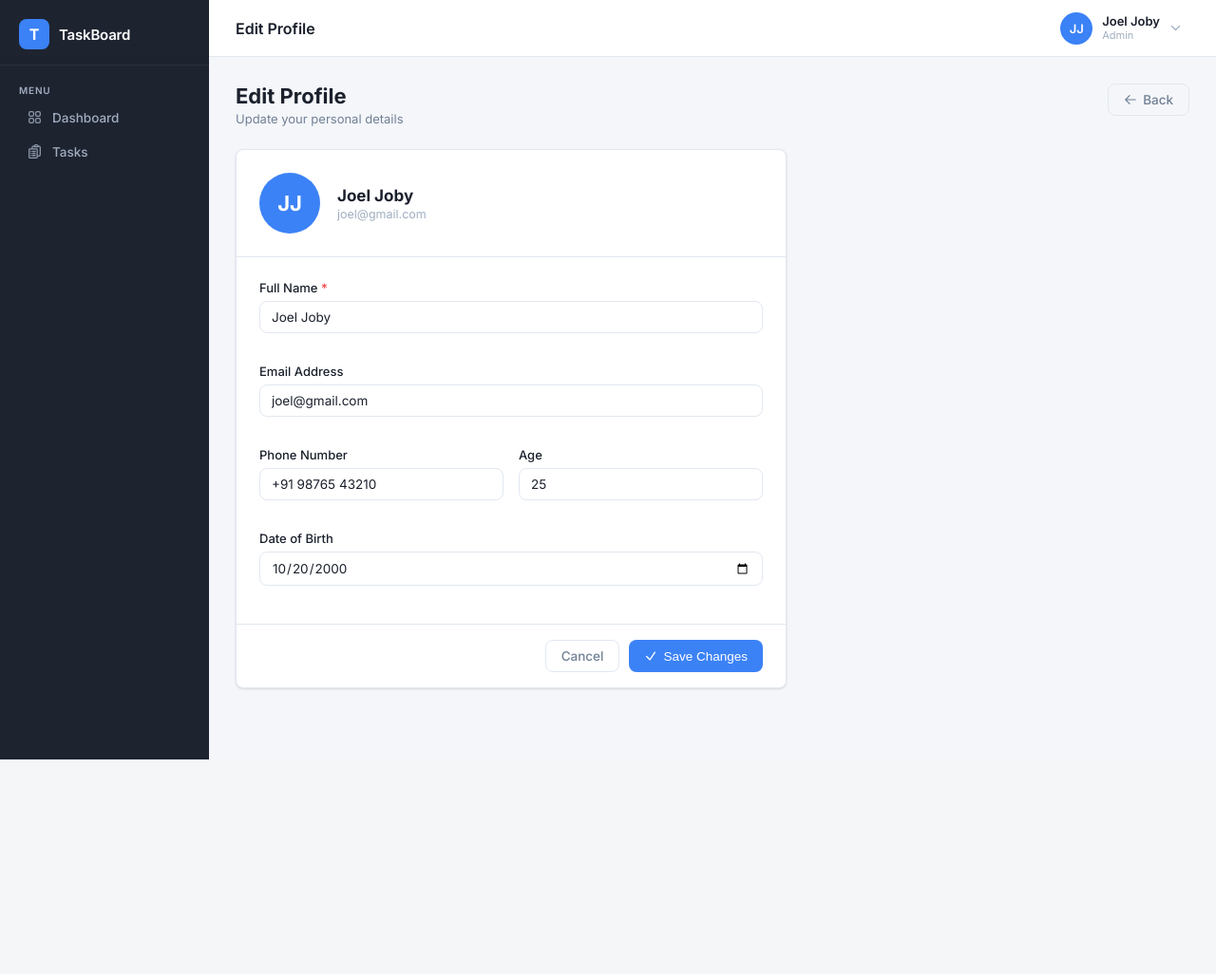
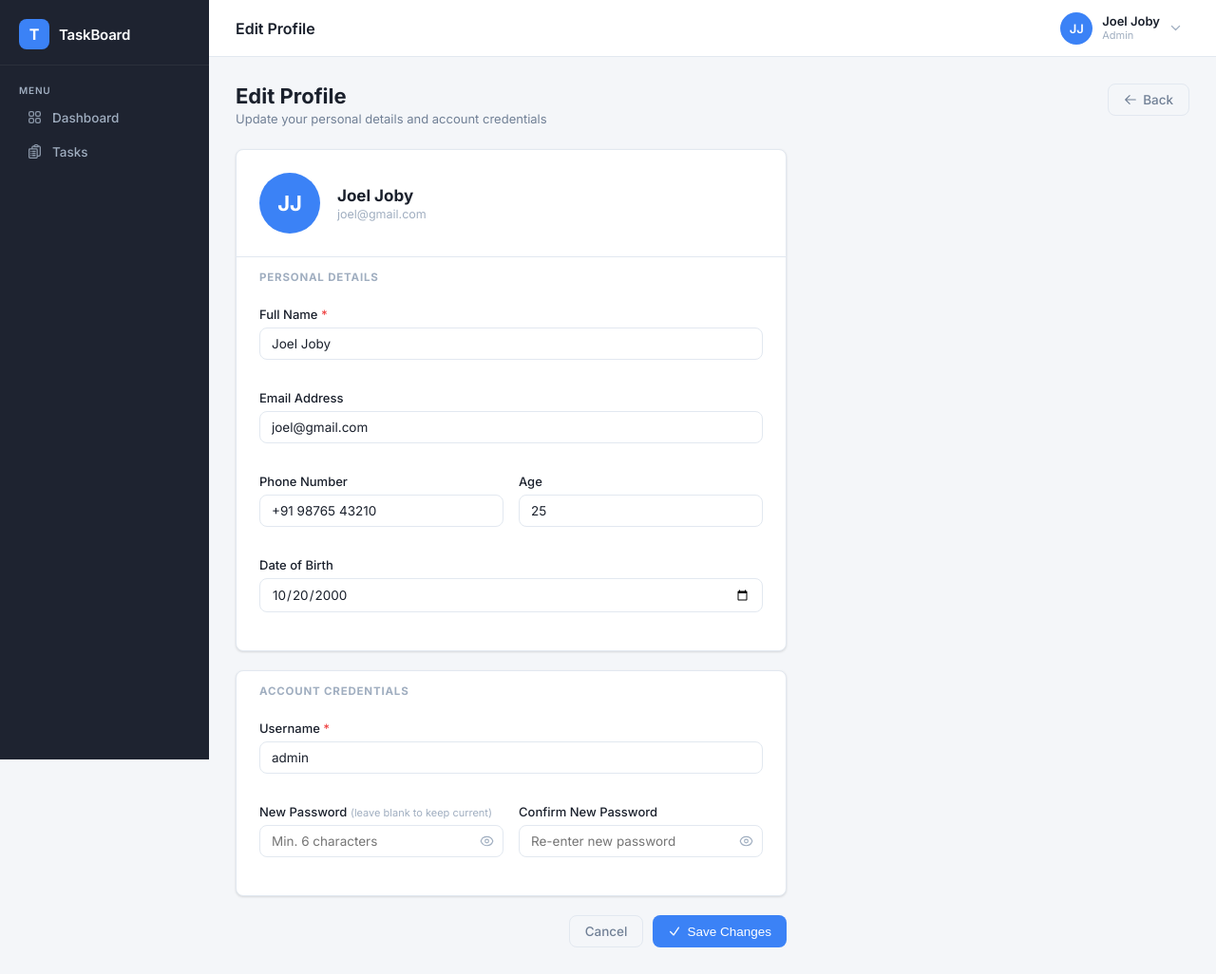
Before and after one commit to JoelJoby/Task-Board, a Django app: page /profile/edit/ in a window 1280 px wide. Shown: the whole page at 95% size. Before the commit the page ends 800 px from the top, so only its background shows below. Run offline with Django 5.2, Linux system fonts and the light colour scheme; a user stored in the database is signed in; data comes from the database, SQL or seed files in the repository; both versions use the stored data as it was after the commit.

Commit message:
Login and username change

```diff
--- a/static/css/styles.css
+++ b/static/css/styles.css
@@ -1027,6 +1027,7 @@ tbody tr:hover {
 /* ===================== LOGIN PAGE ===================== */
 .login-page {
   min-height: 100vh;
+  width: 100%;
   background: #f4f6f9;
   display: flex;
   align-items: center;
@@ -1116,3 +1117,31 @@ tbody tr:hover {
   font-size: 12px;
   color: var(--text-muted);
 }
+
+.profile-section-label {
+  padding: 14px 24px 0;
+  font-size: 11.5px;
+  font-weight: 700;
+  letter-spacing: .07em;
+  text-transform: uppercase;
+  color: var(--text-muted);
+}
+
+.pwd-toggle-btn {
+  position: absolute;
+  right: 10px;
+  top: 50%;
+  transform: translateY(-50%);
+  background: none;
+  border: none;
+  cursor: pointer;
+  color: var(--text-muted);
+  padding: 0;
+  display: flex;
+  align-items: center;
+  line-height: 1;
+}
+
+.pwd-toggle-btn:hover {
+  color: var(--text-secondary);
+}
--- a/tasks/views.py
+++ b/tasks/views.py
@@ -219,16 +219,23 @@ def api_stats(request):
 @login_required
 def edit_profile(request):
     profile = Profile.get_profile()
+    user = request.user
     errors = {}
 
     if request.method == 'POST':
-        name = request.POST.get('name', '').strip()
-        email = request.POST.get('email', '').strip()
-        phone = request.POST.get('phone', '').strip()
-        age_raw = request.POST.get('age', '').strip()
-        dob_raw = request.POST.get('dob', '').strip()
+        # --- Profile fields ---
+        name     = request.POST.get('name', '').strip()
+        email    = request.POST.get('email', '').strip()
+        phone    = request.POST.get('phone', '').strip()
+        age_raw  = request.POST.get('age', '').strip()
+        dob_raw  = request.POST.get('dob', '').strip()
 
-        # Validation
+        # --- Account fields ---
+        new_username = request.POST.get('username', '').strip()
+        new_password = request.POST.get('new_password', '')
+        confirm_password = request.POST.get('confirm_password', '')
+
+        # --- Validation: profile ---
         if not name:
             errors['name'] = 'Name is required.'
 
@@ -249,18 +256,50 @@ def edit_profile(request):
             except ValueError:
                 errors['dob'] = 'Enter a valid date.'
 
+        # --- Validation: username ---
+        from django.contrib.auth import get_user_model
+        User = get_user_model()
+
+        if not new_username:
+            errors['username'] = 'Username is required.'
+        elif new_username != user.username:
+            if User.objects.exclude(pk=user.pk).filter(username=new_username).exists():
+                errors['username'] = 'That username is already taken.'
+
+        # --- Validation: password (optional — only if filled) ---
+        if new_password or confirm_password:
+            if len(new_password) < 6:
+                errors['new_password'] = 'Password must be at least 6 characters.'
+            elif new_password != confirm_password:
+                errors['confirm_password'] = 'Passwords do not match.'
+
         if not errors:
-            profile.name = name
+            # Save profile
+            profile.name  = name
             profile.email = email
             profile.phone = phone
-            profile.age = age
-            profile.dob = dob
+            profile.age   = age
+            profile.dob   = dob
             profile.save()
+
+            # Save username
+            if new_username and new_username != user.username:
+                user.username = new_username
+                user.save(update_fields=['username'])
+
+            # Save password (only if provided)
+            if new_password:
+                user.set_password(new_password)
+                user.save(update_fields=['password'])
+                # Re-authenticate so session stays valid after password change
+                from django.contrib.auth import update_session_auth_hash
+                update_session_auth_hash(request, user)
 
             return redirect('/profile/edit/?saved=1')
 
     return render(request, 'tasks/edit_profile.html', {
         'profile': profile,
+        'user': user,
         'errors': errors,
         'active_page': '',
     })
--- a/templates/tasks/edit_profile.html
+++ b/templates/tasks/edit_profile.html
@@ -7,7 +7,7 @@
 <div class="page-header">
   <div>
     <h1>Edit Profile</h1>
-    <p>Update your personal details</p>
+    <p>Update your personal details and account credentials</p>
   </div>
   <a href="{% url 'dashboard' %}" class="btn btn-secondary">
     <svg xmlns="http://www.w3.org/2000/svg" width="14" height="14" fill="none" viewBox="0 0 24 24" stroke-width="2" stroke="currentColor">
@@ -17,23 +17,14 @@
   </a>
 </div>
 
-{% if not errors and request.method == "POST" %}
-<!-- Success (shown via redirect, so this won't show — kept for direct GET after POST) -->
-{% endif %}
-
 <div class="profile-page">
 
-  {% if saved %}
-  <div class="profile-success-banner">
-    <svg xmlns="http://www.w3.org/2000/svg" width="17" height="17" fill="none" viewBox="0 0 24 24" stroke-width="2" stroke="currentColor">
-      <path stroke-linecap="round" stroke-linejoin="round" d="m4.5 12.75 6 6 9-13.5" />
-    </svg>
-    Profile updated successfully.
-  </div>
-  {% endif %}
+  <form method="post" action="{% url 'edit_profile' %}">
+    {% csrf_token %}
 
-  <div class="card">
-    <!-- Avatar preview block -->
+    <!-- ===== PERSONAL DETAILS CARD ===== -->
+    <div class="card" style="margin-bottom: 20px;">
+      <!-- Avatar preview -->
       <div class="profile-avatar-block">
         <div class="profile-avatar-circle" id="avatar-circle">{{ profile.initials }}</div>
         <div class="profile-avatar-info">
@@ -42,9 +33,8 @@
         </div>
       </div>
 
-    <!-- Form -->
-    <form method="post" action="{% url 'edit_profile' %}">
-      {% csrf_token %}
+      <div class="profile-section-label">Personal Details</div>
+
       <div class="profile-form-body">
         <div class="profile-form-grid">
 
@@ -135,8 +125,91 @@
 
         </div>
       </div>
+    </div>
 
-      <div class="profile-form-footer">
+    <!-- ===== ACCOUNT CREDENTIALS CARD ===== -->
+    <div class="card" style="margin-bottom: 20px;">
+      <div class="profile-section-label">Account Credentials</div>
+
+      <div class="profile-form-body">
+        <div class="profile-form-grid">
+
+          <!-- Username -->
+          <div class="form-group full">
+            <label class="form-label" for="id_username">Username <span style="color:var(--red)">*</span></label>
+            <input
+              type="text"
+              id="id_username"
+              name="username"
+              class="form-control {% if errors.username %}error{% endif %}"
+              value="{{ user.username }}"
+              placeholder="Enter username"
+              autocomplete="username"
+            />
+            {% if errors.username %}
+            <div class="form-error show">{{ errors.username }}</div>
+            {% endif %}
+          </div>
+
+          <!-- New Password -->
+          <div class="form-group">
+            <label class="form-label" for="id_new_password">
+              New Password
+              <span style="font-size:11px; font-weight:400; color:var(--text-muted);">(leave blank to keep current)</span>
+            </label>
+            <div style="position:relative;">
+              <input
+                type="password"
+                id="id_new_password"
+                name="new_password"
+                class="form-control {% if errors.new_password %}error{% endif %}"
+                placeholder="Min. 6 characters"
+                autocomplete="new-password"
+                style="padding-right: 40px;"
+              />
+              <button type="button" class="pwd-toggle-btn" data-target="id_new_password" title="Show/hide" tabindex="-1">
+                <svg xmlns="http://www.w3.org/2000/svg" width="15" height="15" fill="none" viewBox="0 0 24 24" stroke-width="1.8" stroke="currentColor">
+                  <path stroke-linecap="round" stroke-linejoin="round" d="M2.036 12.322a1.012 1.012 0 0 1 0-.639C3.423 7.51 7.36 4.5 12 4.5c4.638 0 8.573 3.007 9.963 7.178.07.207.07.431 0 .639C20.577 16.49 16.64 19.5 12 19.5c-4.638 0-8.573-3.007-9.964-7.178Z" />
+                  <path stroke-linecap="round" stroke-linejoin="round" d="M15 12a3 3 0 1 1-6 0 3 3 0 0 1 6 0Z" />
+                </svg>
+              </button>
+            </div>
+            {% if errors.new_password %}
+            <div class="form-error show">{{ errors.new_password }}</div>
+            {% endif %}
+          </div>
+
+          <!-- Confirm Password -->
+          <div class="form-group">
+            <label class="form-label" for="id_confirm_password">Confirm New Password</label>
+            <div style="position:relative;">
+              <input
+                type="password"
+                id="id_confirm_password"
+                name="confirm_password"
+                class="form-control {% if errors.confirm_password %}error{% endif %}"
+                placeholder="Re-enter new password"
+                autocomplete="new-password"
+                style="padding-right: 40px;"
+              />
+              <button type="button" class="pwd-toggle-btn" data-target="id_confirm_password" title="Show/hide" tabindex="-1">
+                <svg xmlns="http://www.w3.org/2000/svg" width="15" height="15" fill="none" viewBox="0 0 24 24" stroke-width="1.8" stroke="currentColor">
+                  <path stroke-linecap="round" stroke-linejoin="round" d="M2.036 12.322a1.012 1.012 0 0 1 0-.639C3.423 7.51 7.36 4.5 12 4.5c4.638 0 8.573 3.007 9.963 7.178.07.207.07.431 0 .639C20.577 16.49 16.64 19.5 12 19.5c-4.638 0-8.573-3.007-9.964-7.178Z" />
+                  <path stroke-linecap="round" stroke-linejoin="round" d="M15 12a3 3 0 1 1-6 0 3 3 0 0 1 6 0Z" />
+                </svg>
+              </button>
+            </div>
+            {% if errors.confirm_password %}
+            <div class="form-error show">{{ errors.confirm_password }}</div>
+            {% endif %}
+          </div>
+
+        </div>
+      </div>
+    </div>
+
+    <!-- Footer actions -->
+    <div style="display:flex; justify-content:flex-end; gap:10px; max-width:580px;">
       <a href="{% url 'dashboard' %}" class="btn btn-secondary">Cancel</a>
       <button type="submit" class="btn btn-primary">
         <svg xmlns="http://www.w3.org/2000/svg" width="14" height="14" fill="none" viewBox="0 0 24 24" stroke-width="2.2" stroke="currentColor">
@@ -145,15 +218,15 @@
         Save Changes
       </button>
     </div>
+
   </form>
-  </div>
 
 </div>
 {% endblock %}
 
 {% block scripts %}
 <script>
-  // Live preview — update avatar initials as the user types their name
+  // Live avatar preview
   function updateAvatarPreview(val) {
     const parts = val.trim().split(/\s+/).filter(Boolean);
     let initials = '';
@@ -168,7 +241,16 @@
     if (nameEl) nameEl.textContent = val.trim() || 'Your Name';
   }
 
-  // Show success toast if just saved (URL has ?saved=1)
+  // Password toggle buttons
+  document.querySelectorAll('.pwd-toggle-btn').forEach(btn => {
+    btn.addEventListener('click', () => {
+      const input = document.getElementById(btn.dataset.target);
+      if (!input) return;
+      input.type = input.type === 'password' ? 'text' : 'password';
+    });
+  });
+
+  // Success toast
   if (new URLSearchParams(location.search).get('saved') === '1') {
     showToast('Profile updated successfully.', 'success');
     history.replaceState(null, '', location.pathname);
```
Also changed, not shown: db.sqlite3. Lines whose indentation alone changed are shown as unchanged.
